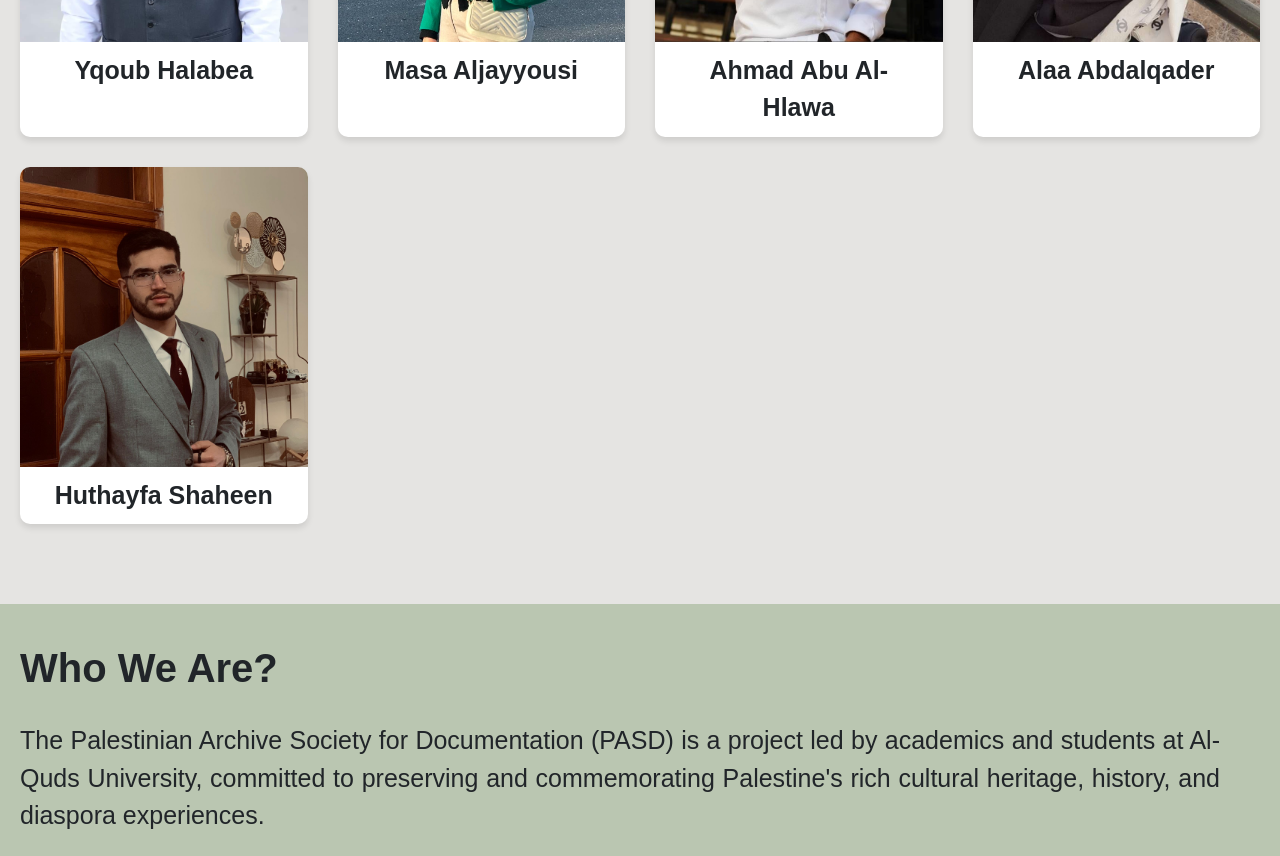
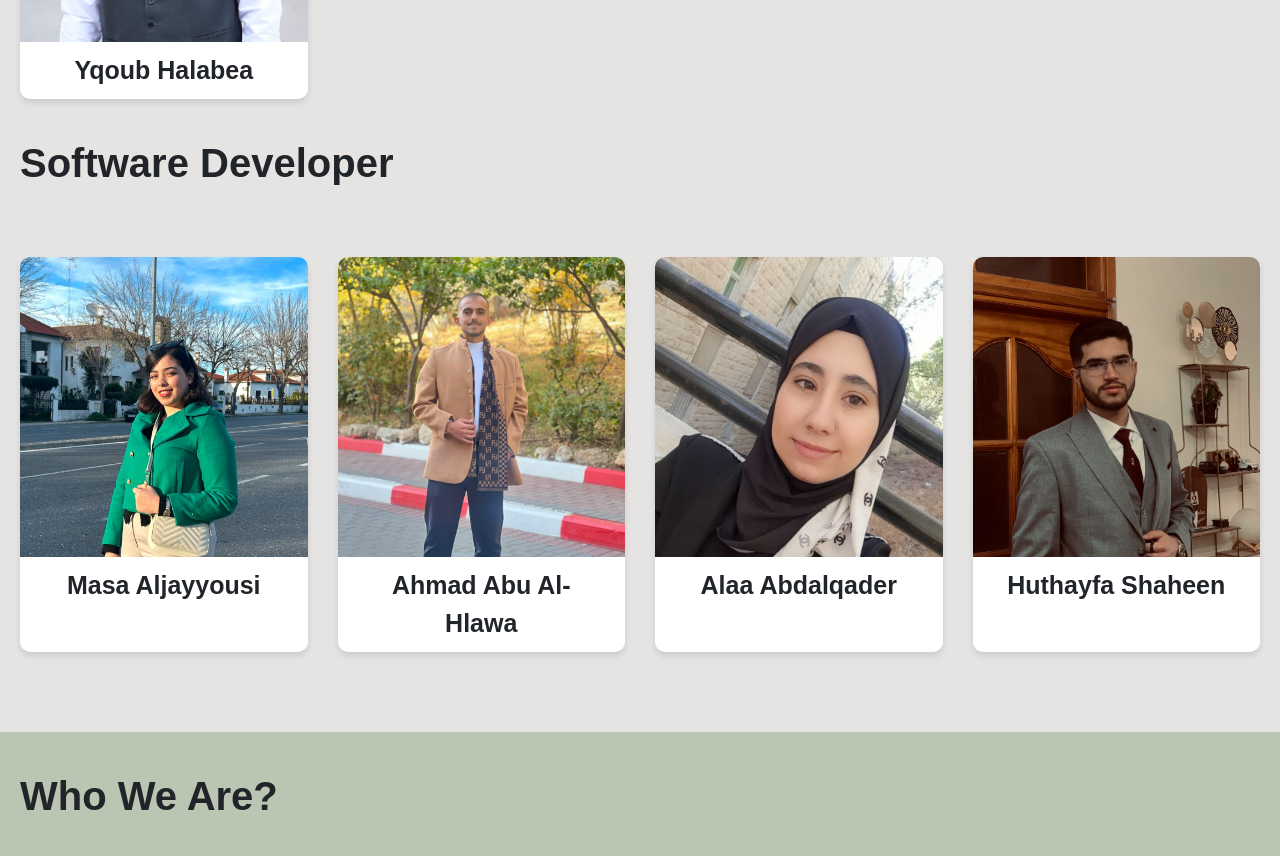
Before and after one commit to AhmadAbuAlhlawa/PASD, a React (Create React App) app in the folder pasd/: page /about-us in a window 1280 px wide. Shown: the part 2460-3316 px from the top of the page. Built offline with nearby package versions, Linux system fonts and the light colour scheme; no server answers.

Commit message:
update images

```diff
--- a/pasd/src/AboutUs.jsx
+++ b/pasd/src/AboutUs.jsx
@@ -27,12 +27,13 @@ const AboutUs = () => {
     { name: 'Sandy Jaafreh', image: 'Sandy Fareed Jaafreh.jpg' },
     { name: 'Yazed rabhh', image: 'YAZED MOHAMED ABED RABHH.jpg' },
     { name: 'Yqoub halabea', image: 'Yqoub halabea.jpg' },
-
+  ];
+  const software_team = [
     { name: 'Masa Aljayyousi', image: 'Masa Aljayyousi.jpg' },
     { name: 'Ahmad Abu Al-Hlawa', image: 'Ahmad Abu Al-Hlawa.png' },
     { name: 'Alaa Abdalqader', image: 'Alaa Abdalqader.jpg' },
     { name: 'Huthayfa Shaheen', image: 'Huthayfa Shaheen.jpg' },
-  ];
+  ]
 
   return (
     <div className='about_us'>
@@ -46,6 +47,17 @@ const AboutUs = () => {
                 <p className='team_name'>{member.name}</p>
               </div>
             ))}
+          </div>
+          <div className='software_team'>
+            <h2>Software Developer</h2>
+            <div className='team_members'>
+              {software_team.map((member, index) => (
+                <div key={index} className='team_member'>
+                  <div className='w-100'><img loading='lazy' src={`/imge/team_images/${member.image}`} alt={member.name} className='team_image' /></div>
+                  <p className='team_name'>{member.name}</p>
+                </div>
+              ))}
+              </div>
           </div>
         </div>
         <div className='data'>
--- a/pasd/src/css/About_us.css
+++ b/pasd/src/css/About_us.css
@@ -67,6 +67,9 @@
   object-fit: cover;
   object-position: top;
 }
+.software_team h2{
+    padding: 0 20px;
+}
 .team_name {
     padding: 10px 20px;
     text-align: center !important;
```
Also changed, not shown: pasd/public/imge/team_images/Ahmad Abu Al-Hlawa.png.
